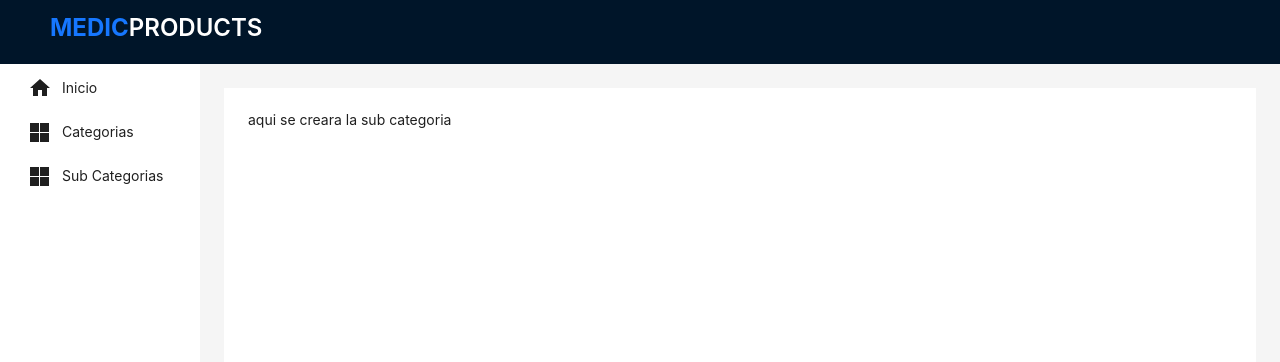
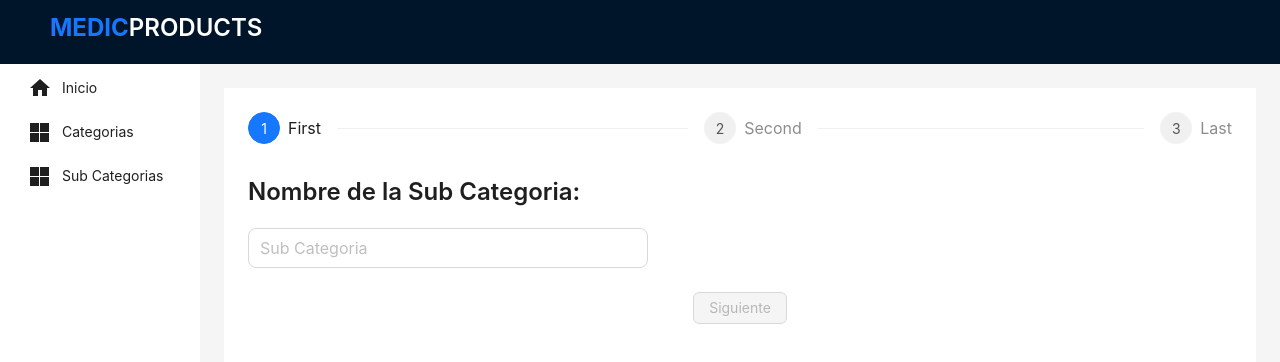
Before and after one commit to StrohXl/medicalProducts, a Next.js app: page /admin/createSubCategorie in a window 1280 px wide. Shown: the top 362 px of the page. Built offline with nearby package versions, Linux system fonts and the light colour scheme; no server answers.

Commit message:
agregando create en Sub Categorias

```diff
--- /dev/null
+++ b/components/admin/steps.js
@@ -0,0 +1,86 @@
+import { Popconfirm } from "antd";
+import { Button, Steps, theme } from "antd";
+import { useState } from "react";
+const steps = ({ steps, Guardar, paso1, paso2 }) => {
+  const { token } = theme.useToken();
+  const [current, setCurrent] = useState(0);
+
+  const items = steps.map((item) => ({
+    key: item.title,
+    title: item.title,
+  }));
+
+  const contentStyle = {
+    lineHeight: "260px",
+    color: token.colorTextTertiary,
+    marginTop: "2rem",
+  };
+
+  const next = () => {
+    setCurrent(current + 1);
+  };
+
+  const prev = () => {
+    setCurrent(current - 1);
+  };
+
+  return (
+    <>
+      <Steps current={current} items={items} />
+      <div style={contentStyle}>{steps[current].content}</div>
+      <div
+        style={{
+          marginTop: 24,
+          display: "flex",
+          gap: 100,
+          justifyContent: "center",
+        }}
+      >
+        {current > 0 && (
+          <Button
+            style={{
+              margin: "0 8px",
+            }}
+            onClick={() => prev()}
+          >
+            Atras
+          </Button>
+        )}
+        {current === steps.length - 1 && (
+          <Popconfirm
+              title='Estas seguro de Crear esta Sub Categoria?'
+              onConfirm={Guardar}
+              okText='Guardar'
+              cancelText='Cancelar'
+          >
+          <Button type="primary" >
+            Guardar
+          </Button>
+
+          </Popconfirm>
+        )}
+        {current < steps.length - 1 && (
+          <Button
+            type="primary"
+            onClick={() => next()}
+            disabled={
+              current == 0
+                ? paso1.name == "" || paso1 == ""
+                  ? true
+                  : false
+                : current == 1
+                ? paso2 == "" || paso2 == ""
+                  ? true
+                  : false
+                : ""
+            }
+          >
+            Siguiente
+          </Button>
+        )}
+      </div>
+    </>
+  );
+};
+
+export default steps;
--- a/pages/admin/categorias.js
+++ b/pages/admin/categorias.js
@@ -1,4 +1,3 @@
-import Tabla from "<negocio>/components/admin/tables/table";
 import React, { useState, useEffect } from "react";
 import axios from "axios";
 import ButtonsTable from "<negocio>/components/admin/tables/buttonsTable";
--- a/pages/admin/createSubCategorie.js
+++ b/pages/admin/createSubCategorie.js
@@ -1,11 +1,118 @@
-import React from 'react';
+import Steps from "<negocio>/components/admin/steps";
+import { Divider } from "antd";
+import { Form, Input, Table, Typography } from "antd";
+import FormItem from "antd/es/form/FormItem";
+import axios from "axios";
+import { useRouter } from "next/router";
+import { useEffect, useState } from "react";
+import { Create } from "<negocio>/components/admin/notifications";
+const { Title } = Typography;
+const columns = [
+  {
+    dataIndex: "id",
+    width: 50,
+    key: "id",
+  },
+  {
+    key: "name",
+    title: "Nombre de la Categoria",
+    dataIndex: "name",
+  },
+];
+const CreateSubCategorie = () => {
+  // RUTAS
+  const url = "http://localhost:8000/api";
+  const endPoint = "/categories/";
+  const endPointGet = "/categories";
+  // VARIABLES DE ESTADO
+  const router = useRouter()
+  const [selectRows, setSelectRows] = useState("");
+  const [data, setData] = useState([]);
+  const [dataForm, setDataForm] = useState('');
+  const [form] = Form.useForm();
+  // FUNCIONES
+  const rowSelection = {
+    onChange: (selectedRowKeys, selectedRows) => {
+      setSelectRows(selectedRows[0]);
+    },
+  };
+  const Guardar = async () => {
+    const dataJson = {...dataForm, category: selectRows.id }
+    try {
+        await axios.post(`${url}/sub_categories/`, dataJson )
+        router.push('/admin/subCategorias')
+        Create('la Sub Categoria')
+    } catch (error) {
+        console.log(error)
+    }
+    console.log({...dataForm, category: selectRows.id })
+  };
+  const LoadData = async () => {
+    try {
+      const { data } = await axios.get(`${url}${endPointGet}`);
+      data.map((i) => (i.key = i.id));
+      console.log;
+      setData(data);
+      console.log(data);
+    } catch (error) {
+      console.log(error);
+    }
+  };
+  useEffect(() => {
+    LoadData();
+  }, []);
+  const datos = [
+    {
+      title: "First",
+      content: (
+        <>
+          <Form
+            style={{width: '400px'}}
+            layout="vertical"
+            initialValues={dataForm}
+            onValuesChange={(i)=>{setDataForm(i), console.log(i)}}
+          >
+            <FormItem
+              name="name"
+              label={<Title level={3}>Nombre de la Sub Categoria:</Title>}
 
-const createSubCategorie = () => {
-    return (
-        <div>
-            aqui se creara la sub categoria
-        </div>
-    );
+            >
+              <Input size="large" placeholder="Sub Categoria"/>
+            </FormItem>
+          </Form>
+        </>
+      ),
+    },
+    {
+      title: "Second",
+      content: (
+      <div>
+          <Title level={3}>Seleccione la Categoria:</Title>
+          <Table
+            columns={columns}
+            dataSource={data}
+            rowSelection={{ type: "radio", ...rowSelection }}
+          />
+      </div>
+      ),
+    },
+    {
+      title: "Last",
+      content: (
+        <>
+          <Title level={3}>Nombre:</Title>
+          <Title level={4}>{dataForm.name}</Title>
+          <Divider />
+          <Title level={3}>Categoria seleccionada:</Title>
+          <Title level={4}>{selectRows.name}</Title>
+        </>
+      ),
+    },
+  ];
+  return (
+    <>
+      <Steps steps={datos} Guardar={Guardar} paso1={dataForm} paso2={selectRows} />
+    </>
+  );
 };
-
-export default createSubCategorie;
+export default CreateSubCategorie;
```
Also changed, not shown: pages/admin/subCategorias.js (+21 -56 lines).
